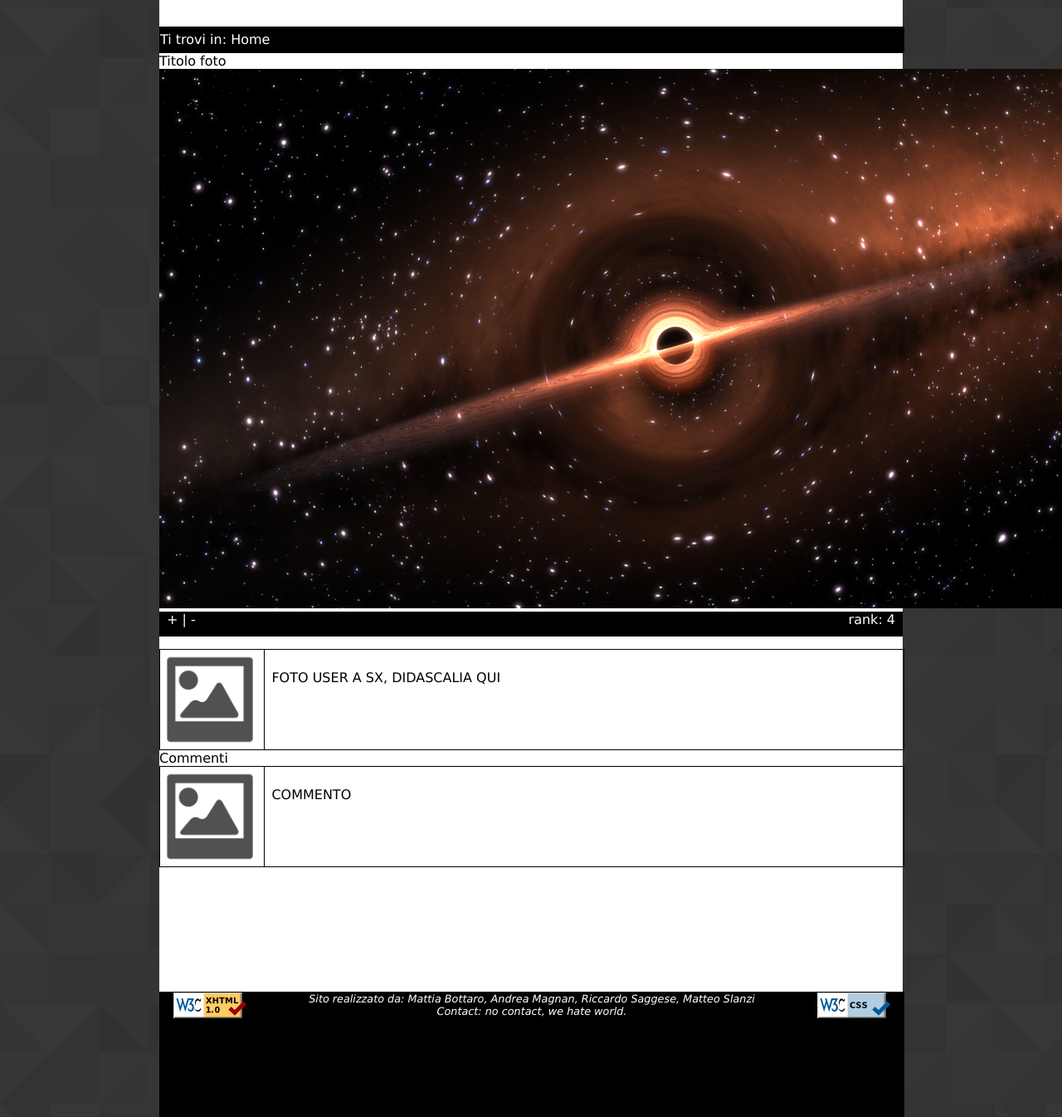
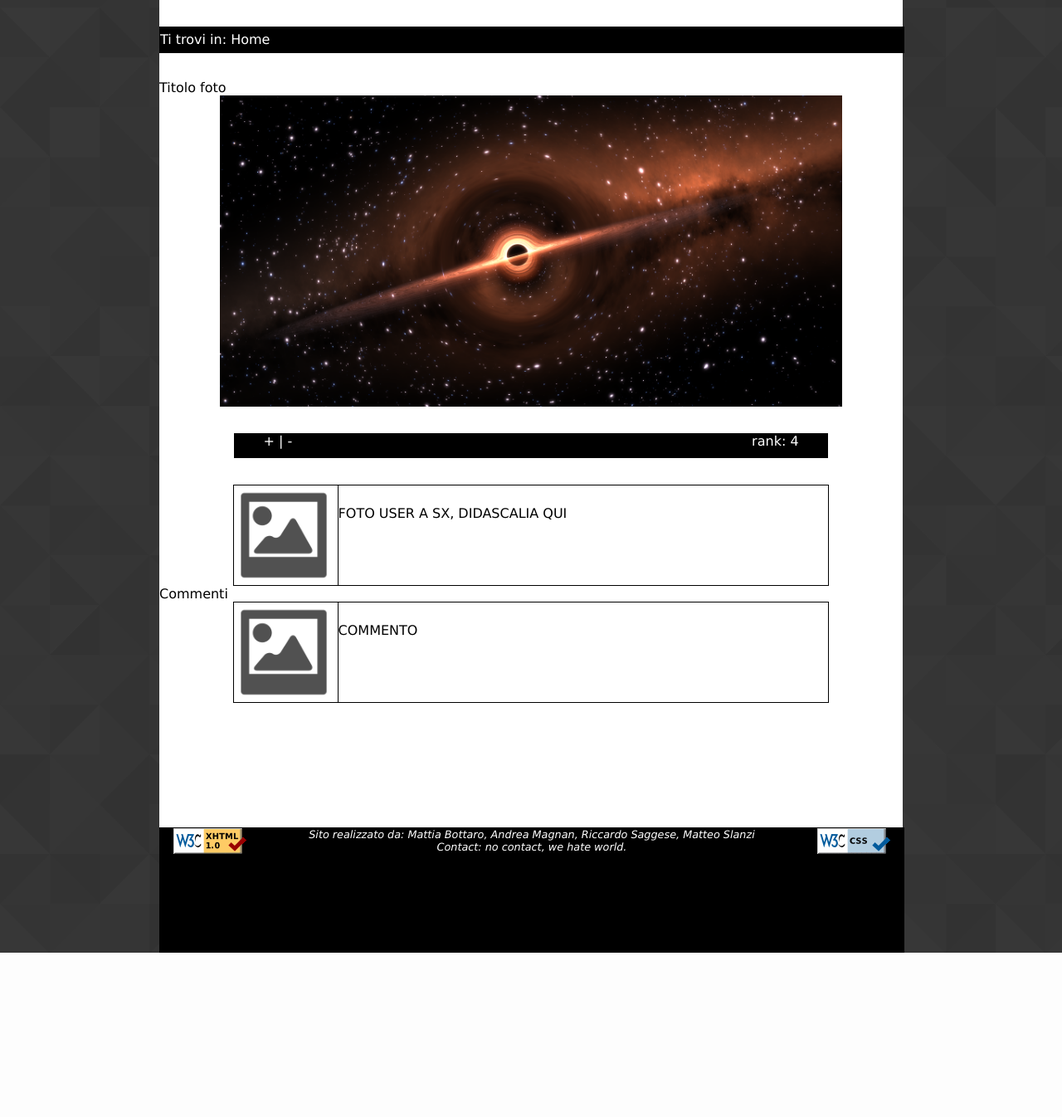
Before and after one commit to RickySag93/Prog_TECWEB, a PHP site: page /fotoutente.html in a window 1280 px wide; the page is wider, and only the part inside the window is pictured. Shown: the part 231-1577 px from the top of that part at 83% size. After the commit the page ends 1379 px from the top of that part, so only its background shows below. Run offline with PHP 8.4, Linux system fonts and the light colour scheme.

Commit message:
Add files via upload

```diff
--- a/astro/style/desktop_style.css
+++ b/astro/style/desktop_style.css
@@ -142,7 +142,7 @@ body {
   margin-left: auto;
   margin-right: auto;
   height: 30px;
-
+  margin-bottom:2em;
 }
 
 #slideshow {
@@ -180,31 +180,34 @@ body {
   float: left;
 }
 
+
 #foto{
+  margin-top:2em;
+  display: block;
   margin: auto;
-  left: 0;
-  right: 0;
-  max-height:650px;
-  max-width: 700px:
+  max-width: 750px;
   min-height:50px;
   min-width: 50px;
+  margin-bottom:2em;
 }
 
 #rank{
+  margin:auto;
+  width:80%;
   background-color: #000;  /*DA SCEGLIERE uguale all'header*/
   color: white;
   height: 30px;
-  margin-bottom:15px;
+  margin-bottom:2em;
 }
 
 #vota{
   float:left;
-  padding-left:1%;
+  padding-left:5%;
 }
 
 #rank_txt{
-  float:right;
- padding-right:1%;
+ float:right;
+ padding-right:5%;
 }
 
 
@@ -245,7 +248,7 @@ body {
 }
 
 #content .list_element{
-    width: 100%;
+    width: 80%;
     height: 120px;
     border: 1px solid black;
     margin-left: auto;
```
